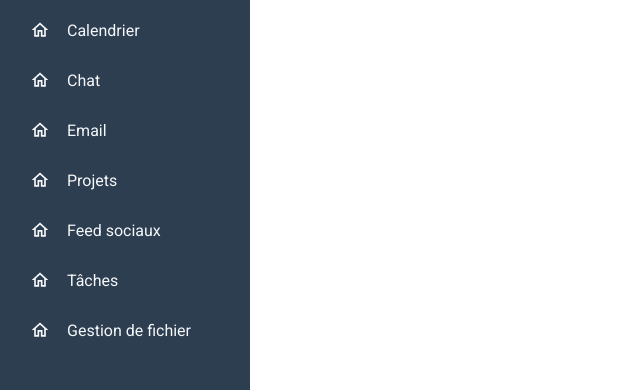
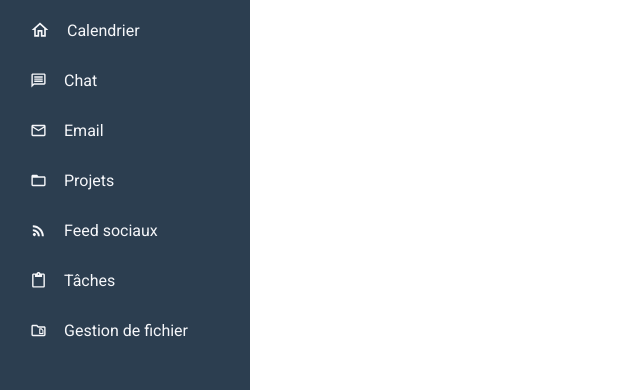
Before and after one commit to Esport-Legacy/TemplateBackOffice, a website: page index.html in a window 1280 px wide. Shown: the part 263-653 px from the top of the page, 0-640 px from the left. Drawn offline with Linux system fonts and the light colour scheme.

Commit message:
modification des icon de la sidebar

```diff
--- a/index.html
+++ b/index.html
@@ -40,54 +40,62 @@
             </li>
             <li>
                 <a href="index.html">
-                    <svg width="20" height="20" viewBox="0 0 20 20" fill="none" xmlns="http://www.w3.org/2000/svg">
-                        <path d="M9.99984 4.74167L14.1665 8.49167V15H12.4998V10H7.49984V15H5.83317V8.49167L9.99984 4.74167ZM9.99984 2.5L1.6665 10H4.1665V16.6667H9.1665V11.6667H10.8332V16.6667H15.8332V10H18.3332L9.99984 2.5Z" fill="#F6F7FA"/>
+                    <svg width="17" height="17" viewBox="0 0 17 17" fill="none" xmlns="http://www.w3.org/2000/svg">
+                        <path d="M2.83317 2.83341H14.1665V11.3334H3.66192L2.83317 12.1622V2.83341ZM2.83317 1.41675C2.054 1.41675 1.42359 2.05425 1.42359 2.83341L1.4165 15.5834L4.24984 12.7501H14.1665C14.9457 12.7501 15.5832 12.1126 15.5832 11.3334V2.83341C15.5832 2.05425 14.9457 1.41675 14.1665 1.41675H2.83317ZM4.24984 8.50008H12.7498V9.91675H4.24984V8.50008ZM4.24984 6.37508H12.7498V7.79175H4.24984V6.37508ZM4.24984 4.25008H12.7498V5.66675H4.24984V4.25008Z" fill="#F6F7FA"/>
                         </svg>
+
 
                     Chat
                 </a>
             </li>
             <li>
                 <a href="index.html">
-                    <svg width="20" height="20" viewBox="0 0 20 20" fill="none" xmlns="http://www.w3.org/2000/svg">
-                        <path d="M9.99984 4.74167L14.1665 8.49167V15H12.4998V10H7.49984V15H5.83317V8.49167L9.99984 4.74167ZM9.99984 2.5L1.6665 10H4.1665V16.6667H9.1665V11.6667H10.8332V16.6667H15.8332V10H18.3332L9.99984 2.5Z" fill="#F6F7FA"/>
+                    <svg width="17" height="17" viewBox="0 0 17 17" fill="none" xmlns="http://www.w3.org/2000/svg">
+                        <path d="M15.5832 4.24992C15.5832 3.47075 14.9457 2.83325 14.1665 2.83325H2.83317C2.054 2.83325 1.4165 3.47075 1.4165 4.24992V12.7499C1.4165 13.5291 2.054 14.1666 2.83317 14.1666H14.1665C14.9457 14.1666 15.5832 13.5291 15.5832 12.7499V4.24992ZM14.1665 4.24992L8.49984 7.79158L2.83317 4.24992H14.1665ZM14.1665 12.7499H2.83317V5.66658L8.49984 9.20825L14.1665 5.66658V12.7499Z" fill="#F6F7FA"/>
                         </svg>
+
 
                     Email
                 </a>
             </li>
             <li>
                 <a href="index.html">
-                    <svg width="20" height="20" viewBox="0 0 20 20" fill="none" xmlns="http://www.w3.org/2000/svg">
-                        <path d="M9.99984 4.74167L14.1665 8.49167V15H12.4998V10H7.49984V15H5.83317V8.49167L9.99984 4.74167ZM9.99984 2.5L1.6665 10H4.1665V16.6667H9.1665V11.6667H10.8332V16.6667H15.8332V10H18.3332L9.99984 2.5Z" fill="#F6F7FA"/>
+                    <svg width="17" height="17" viewBox="0 0 17 17" fill="none" xmlns="http://www.w3.org/2000/svg">
+                        <path d="M14.1665 4.24992H8.49984L7.08317 2.83325H2.83317C2.054 2.83325 1.42359 3.47075 1.42359 4.24992L1.4165 12.7499C1.4165 13.5291 2.054 14.1666 2.83317 14.1666H14.1665C14.9457 14.1666 15.5832 13.5291 15.5832 12.7499V5.66658C15.5832 4.88742 14.9457 4.24992 14.1665 4.24992ZM14.1665 12.7499H2.83317V5.66658H14.1665V12.7499Z" fill="#F6F7FA"/>
                         </svg>
+
 
                     Projets
                 </a>
             </li>
             <li>
                 <a href="index.html">
-                    <svg width="20" height="20" viewBox="0 0 20 20" fill="none" xmlns="http://www.w3.org/2000/svg">
-                        <path d="M9.99984 4.74167L14.1665 8.49167V15H12.4998V10H7.49984V15H5.83317V8.49167L9.99984 4.74167ZM9.99984 2.5L1.6665 10H4.1665V16.6667H9.1665V11.6667H10.8332V16.6667H15.8332V10H18.3332L9.99984 2.5Z" fill="#F6F7FA"/>
+                    <svg width="17" height="17" viewBox="0 0 17 17" fill="none" xmlns="http://www.w3.org/2000/svg">
+                        <path d="M4.37766 14.1667C5.23048 14.1667 5.92183 13.4754 5.92183 12.6225C5.92183 11.7697 5.23048 11.0784 4.37766 11.0784C3.52484 11.0784 2.8335 11.7697 2.8335 12.6225C2.8335 13.4754 3.52484 14.1667 4.37766 14.1667Z" fill="#F6F7FA"/>
+                        <path d="M2.8335 3.14502V5.1496C7.81308 5.1496 11.8506 9.1871 11.8506 14.1667H13.8552C13.8552 8.0821 8.91808 3.14502 2.8335 3.14502V3.14502ZM2.8335 7.15419V9.15877C5.596 9.15877 7.84141 11.4042 7.84141 14.1667H9.846C9.846 10.2921 6.70808 7.15419 2.8335 7.15419V7.15419Z" fill="#F6F7FA"/>
                         </svg>
+
 
                     Feed sociaux
                 </a>
             </li>
             <li>
                 <a href="index.html">
-                    <svg width="20" height="20" viewBox="0 0 20 20" fill="none" xmlns="http://www.w3.org/2000/svg">
-                        <path d="M9.99984 4.74167L14.1665 8.49167V15H12.4998V10H7.49984V15H5.83317V8.49167L9.99984 4.74167ZM9.99984 2.5L1.6665 10H4.1665V16.6667H9.1665V11.6667H10.8332V16.6667H15.8332V10H18.3332L9.99984 2.5Z" fill="#F6F7FA"/>
+                    <svg width="17" height="17" viewBox="0 0 17 17" fill="none" xmlns="http://www.w3.org/2000/svg">
+                        <path d="M13.4583 1.41667H10.4975C10.2 0.595 9.42083 0 8.5 0C7.57917 0 6.8 0.595 6.5025 1.41667H3.54167C2.7625 1.41667 2.125 2.05417 2.125 2.83333V14.1667C2.125 14.9458 2.7625 15.5833 3.54167 15.5833H13.4583C14.2375 15.5833 14.875 14.9458 14.875 14.1667V2.83333C14.875 2.05417 14.2375 1.41667 13.4583 1.41667ZM8.5 1.41667C8.88958 1.41667 9.20833 1.73542 9.20833 2.125C9.20833 2.51458 8.88958 2.83333 8.5 2.83333C8.11042 2.83333 7.79167 2.51458 7.79167 2.125C7.79167 1.73542 8.11042 1.41667 8.5 1.41667ZM13.4583 14.1667H3.54167V2.83333H4.95833V4.95833H12.0417V2.83333H13.4583V14.1667Z" fill="#F6F7FA"/>
                         </svg>
+
 
                     Tâches
                 </a>
             </li>
             <li>
                 <a href="index.html">
-                    <svg width="20" height="20" viewBox="0 0 20 20" fill="none" xmlns="http://www.w3.org/2000/svg">
-                        <path d="M9.99984 4.74167L14.1665 8.49167V15H12.4998V10H7.49984V15H5.83317V8.49167L9.99984 4.74167ZM9.99984 2.5L1.6665 10H4.1665V16.6667H9.1665V11.6667H10.8332V16.6667H15.8332V10H18.3332L9.99984 2.5Z" fill="#F6F7FA"/>
+                    <svg width="17" height="17" viewBox="0 0 17 17" fill="none" xmlns="http://www.w3.org/2000/svg">
+                        <path d="M14.1665 4.24992H8.49984L7.08317 2.83325H2.83317C2.054 2.83325 1.42359 3.47075 1.42359 4.24992L1.4165 12.7499C1.4165 13.5291 2.054 14.1666 2.83317 14.1666H14.1665C14.9457 14.1666 15.5832 13.5291 15.5832 12.7499V5.66658C15.5832 4.88742 14.9457 4.24992 14.1665 4.24992ZM14.1665 12.7499H2.83317V4.24992H6.49525L7.91192 5.66658H14.1665V12.7499ZM12.3957 8.58492V10.9791H10.2707V7.43742H11.2482L12.3957 8.58492ZM9.20817 6.37492V12.0416H13.4582V8.14575L11.6873 6.37492H9.20817Z" fill="#F6F7FA"/>
                         </svg>
+
+
 
                     Gestion de fichier
                 </a>
```
Lines whose indentation alone changed are shown as unchanged.
